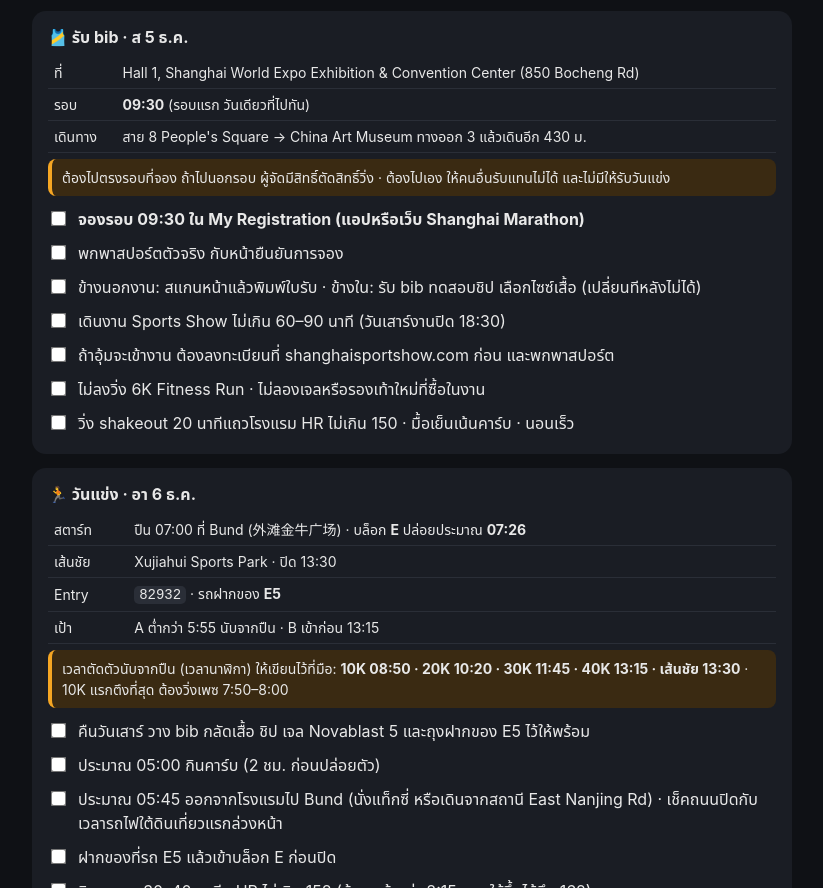
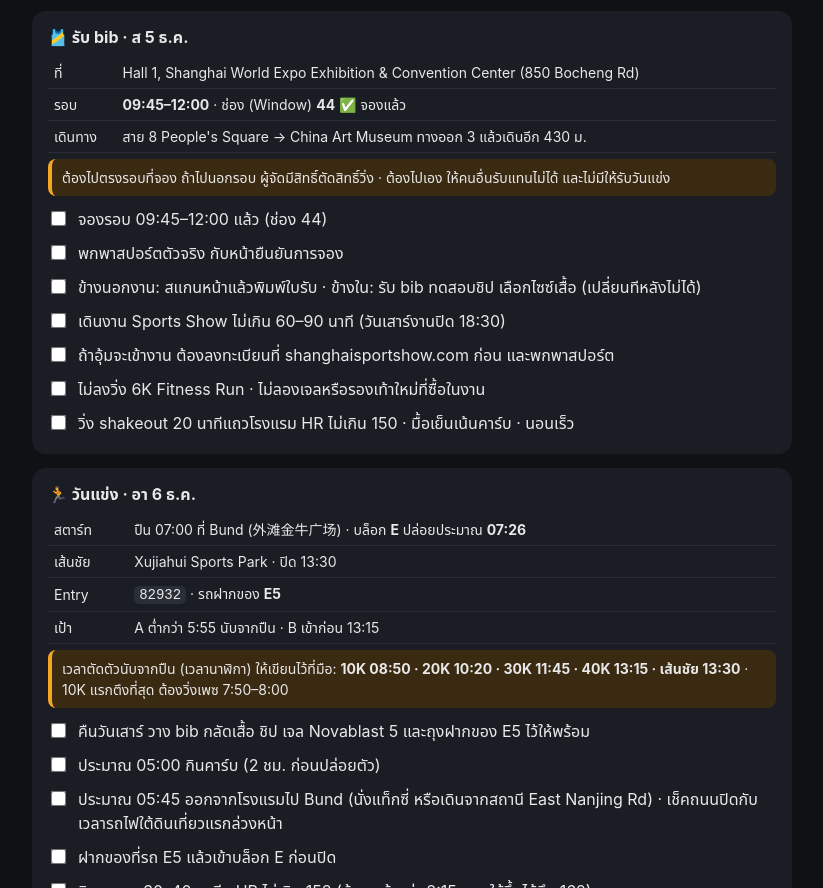
Before and after one commit to nitipatl/shanghai-marathon-2026, a plain HTML site: page index.html in a window 1280 px wide. Shown: the part 1307-2195 px from the top of the page, without its empty margins (228-1051 px from the left). Drawn offline with Linux system fonts and the light colour scheme.

Commit message:
Bib slot booked 09:45-12:00 window 44

```diff
--- a/index.html
+++ b/index.html
@@ -49,10 +49,10 @@ table{width:100%;border-collapse:collapse;font-size:14px}td,th{padding:5px 6px;b
 
 <section><h2>🎽 รับ bib · ส 5 ธ.ค.</h2>
 <table><tr><td>ที่</td><td>Hall 1, Shanghai World Expo Exhibition &amp; Convention Center (850 Bocheng Rd)</td></tr>
-<tr><td>รอบ</td><td><b>09:30</b> (รอบแรก วันเดียวที่ไปทัน)</td></tr>
+<tr><td>รอบ</td><td><b>09:45–12:00</b> · ช่อง (Window) <b>44</b> ✅ จองแล้ว</td></tr>
 <tr><td>เดินทาง</td><td>สาย 8 People's Square → China Art Museum ทางออก 3 แล้วเดินอีก 430 ม.</td></tr></table>
 <div class="warn">ต้องไปตรงรอบที่จอง ถ้าไปนอกรอบ ผู้จัดมีสิทธิ์ตัดสิทธิ์วิ่ง · ต้องไปเอง ให้คนอื่นรับแทนไม่ได้ และไม่มีให้รับวันแข่ง</div>
-<label><input type="checkbox"><span><b>จองรอบ 09:30 ใน My Registration (แอปหรือเว็บ Shanghai Marathon)</b></span></label>
+<label><input type="checkbox" checked><span>จองรอบ 09:45–12:00 แล้ว (ช่อง 44)</span></label>
 <label><input type="checkbox"><span>พกพาสปอร์ตตัวจริง กับหน้ายืนยันการจอง</span></label>
 <label><input type="checkbox"><span>ข้างนอกงาน: สแกนหน้าแล้วพิมพ์ใบรับ · ข้างใน: รับ bib ทดสอบชิป เลือกไซซ์เสื้อ (เปลี่ยนทีหลังไม่ได้)</span></label>
 <label><input type="checkbox"><span>เดินงาน Sports Show ไม่เกิน 60–90 นาที (วันเสาร์งานปิด 18:30)</span></label>
```
